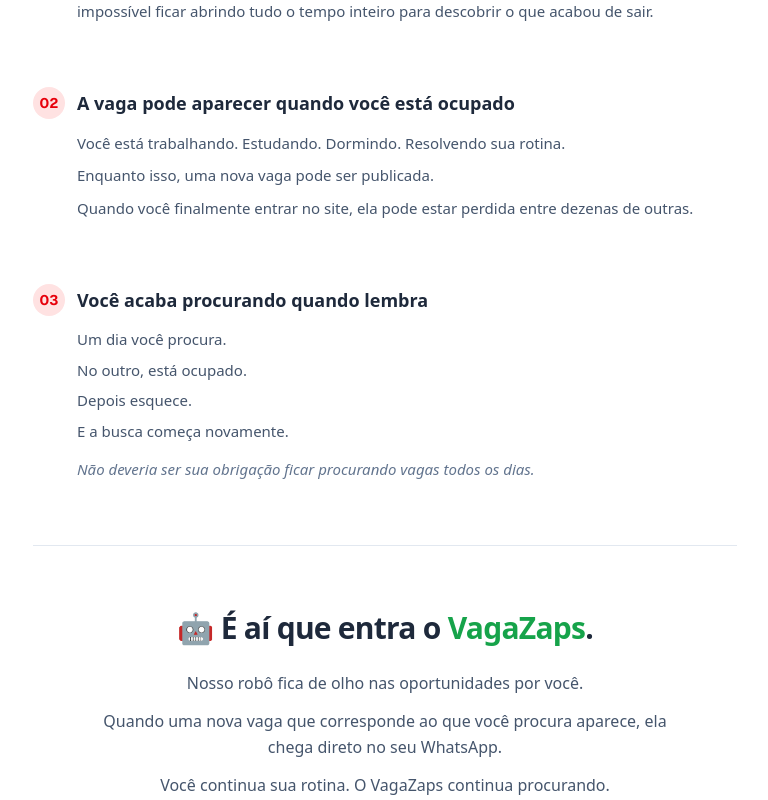
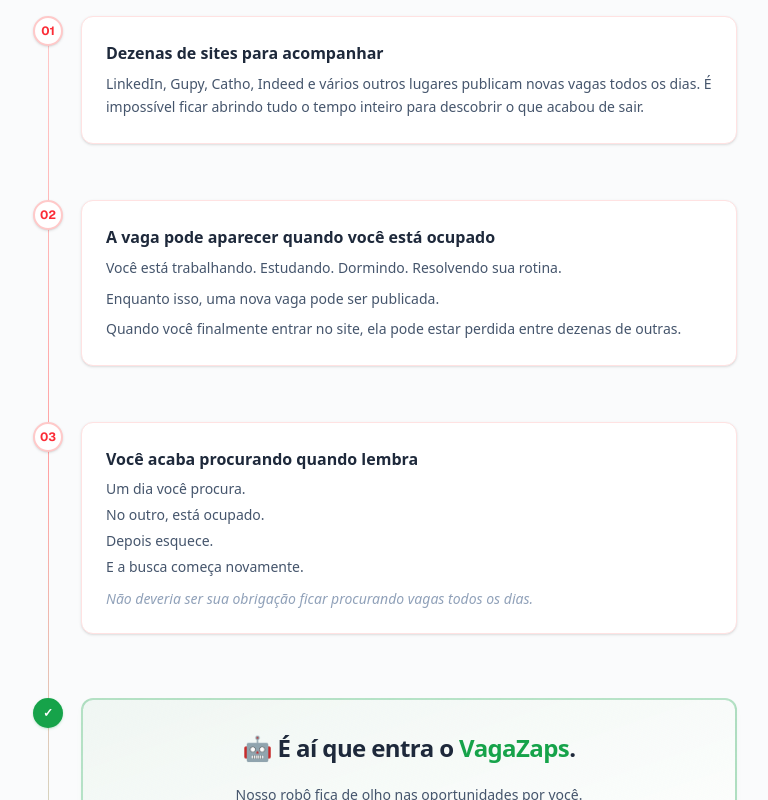
Before and after one commit to Marcoszcoder/vagazaps, a Next.js app: page / in a window 1280 px wide. Shown: the part 2340-3140 px from the top of the page, without its empty margins (255-1023 px from the left). Built offline with nearby package versions, Linux system fonts and the light colour scheme.

Commit message:
fix: improved problem section design - cards, timeline, badge

```diff
--- a/src/components/landing/ProblemSection.tsx
+++ b/src/components/landing/ProblemSection.tsx
@@ -1,9 +1,16 @@
 export default function ProblemSection() {
   return (
-    <section className="bg-white py-20">
+    <section className="bg-[#fafbfc] py-24">
       <div className="mx-auto max-w-3xl px-4 sm:px-6 lg:px-8">
 
+        {/* Badge */}
         <div className="text-center">
+          <span className="inline-block rounded-full border border-[#16a34a]/30 bg-[#16a34a]/10 px-5 py-1.5 text-xs font-semibold tracking-wider text-[#16a34a] uppercase">
+            — Fica sempre atualizado —
+          </span>
+        </div>
+
+        <div className="mt-6 text-center">
           <h2
             className="text-2xl sm:text-3xl md:text-4xl font-bold tracking-tight text-[#1e293b]"
             style={{ fontFamily: 'system-ui, sans-serif', fontWeight: 800 }}
@@ -12,97 +19,116 @@
           </h2>
         </div>
 
-        <div className="mt-16 space-y-16">
+        <div className="mt-20 relative">
+
+          {/* Vertical line */}
+          <div className="absolute left-[15px] top-0 bottom-0 hidden w-px bg-gradient-to-b from-red-200 via-red-300 to-[#16a34a]/30 sm:block" />
+
+          <div className="space-y-14">
 
             {/* Problem 1 */}
-          <div>
-            <div className="flex items-center gap-3">
-              <span className="flex h-8 w-8 items-center justify-center rounded-full bg-red-100 text-sm font-bold text-red-600">01</span>
+            <div className="relative sm:pl-12">
+              <div className="absolute left-0 top-0 hidden sm:flex h-[30px] w-[30px] items-center justify-center rounded-full border-2 border-red-200 bg-white text-xs font-bold text-red-500 shadow-sm">
+                01
+              </div>
+              <div className="rounded-xl border border-red-100 bg-white p-6 shadow-sm">
+                <div className="flex items-center gap-2 sm:hidden mb-2">
+                  <span className="flex h-6 w-6 items-center justify-center rounded-full bg-red-100 text-[10px] font-bold text-red-600">01</span>
+                </div>
                 <h3
-                className="text-lg font-bold text-[#1e293b]"
+                  className="text-base font-bold text-[#1e293b]"
                   style={{ fontFamily: 'system-ui, sans-serif', fontWeight: 800 }}
                 >
                   Dezenas de sites para acompanhar
                 </h3>
+                <p className="mt-2 text-sm leading-relaxed text-slate-600" style={{ fontFamily: 'system-ui, sans-serif', fontWeight: 400 }}>
+                  LinkedIn, Gupy, Catho, Indeed e vários outros lugares publicam novas vagas todos os dias. É impossível ficar abrindo tudo o tempo inteiro para descobrir o que acabou de sair.
+                </p>
               </div>
-            <p className="mt-3 pl-11 text-[15px] leading-relaxed text-slate-600" style={{ fontFamily: 'system-ui, sans-serif', fontWeight: 400 }}>
-              LinkedIn, Gupy, Catho, Indeed e vários outros lugares publicam novas vagas todos os dias.
-              É impossível ficar abrindo tudo o tempo inteiro para descobrir o que acabou de sair.
-            </p>
             </div>
 
             {/* Problem 2 */}
-          <div>
-            <div className="flex items-center gap-3">
-              <span className="flex h-8 w-8 items-center justify-center rounded-full bg-red-100 text-sm font-bold text-red-600">02</span>
+            <div className="relative sm:pl-12">
+              <div className="absolute left-0 top-0 hidden sm:flex h-[30px] w-[30px] items-center justify-center rounded-full border-2 border-red-200 bg-white text-xs font-bold text-red-500 shadow-sm">
+                02
+              </div>
+              <div className="rounded-xl border border-red-100 bg-white p-6 shadow-sm">
+                <div className="flex items-center gap-2 sm:hidden mb-2">
+                  <span className="flex h-6 w-6 items-center justify-center rounded-full bg-red-100 text-[10px] font-bold text-red-600">02</span>
+                </div>
                 <h3
-                className="text-lg font-bold text-[#1e293b]"
+                  className="text-base font-bold text-[#1e293b]"
                   style={{ fontFamily: 'system-ui, sans-serif', fontWeight: 800 }}
                 >
                   A vaga pode aparecer quando você está ocupado
                 </h3>
-            </div>
-            <p className="mt-3 pl-11 text-[15px] leading-relaxed text-slate-600" style={{ fontFamily: 'system-ui, sans-serif', fontWeight: 400 }}>
+                <div className="mt-2 space-y-2">
+                  <p className="text-sm leading-relaxed text-slate-600" style={{ fontFamily: 'system-ui, sans-serif', fontWeight: 400 }}>
                     Você está trabalhando. Estudando. Dormindo. Resolvendo sua rotina.
                   </p>
-            <p className="mt-2 pl-11 text-[15px] leading-relaxed text-slate-600" style={{ fontFamily: 'system-ui, sans-serif', fontWeight: 400 }}>
+                  <p className="text-sm leading-relaxed text-slate-600" style={{ fontFamily: 'system-ui, sans-serif', fontWeight: 400 }}>
                     Enquanto isso, uma nova vaga pode ser publicada.
                   </p>
-            <p className="mt-2 pl-11 text-[15px] leading-relaxed text-slate-600" style={{ fontFamily: 'system-ui, sans-serif', fontWeight: 400 }}>
+                  <p className="text-sm leading-relaxed text-slate-600" style={{ fontFamily: 'system-ui, sans-serif', fontWeight: 400 }}>
                     Quando você finalmente entrar no site, ela pode estar perdida entre dezenas de outras.
                   </p>
                 </div>
+              </div>
+            </div>
 
             {/* Problem 3 */}
-          <div>
-            <div className="flex items-center gap-3">
-              <span className="flex h-8 w-8 items-center justify-center rounded-full bg-red-100 text-sm font-bold text-red-600">03</span>
+            <div className="relative sm:pl-12">
+              <div className="absolute left-0 top-0 hidden sm:flex h-[30px] w-[30px] items-center justify-center rounded-full border-2 border-red-200 bg-white text-xs font-bold text-red-500 shadow-sm">
+                03
+              </div>
+              <div className="rounded-xl border border-red-100 bg-white p-6 shadow-sm">
+                <div className="flex items-center gap-2 sm:hidden mb-2">
+                  <span className="flex h-6 w-6 items-center justify-center rounded-full bg-red-100 text-[10px] font-bold text-red-600">03</span>
+                </div>
                 <h3
-                className="text-lg font-bold text-[#1e293b]"
+                  className="text-base font-bold text-[#1e293b]"
                   style={{ fontFamily: 'system-ui, sans-serif', fontWeight: 800 }}
                 >
                   Você acaba procurando quando lembra
                 </h3>
+                <div className="mt-2 space-y-1.5">
+                  <p className="text-sm text-slate-600" style={{ fontFamily: 'system-ui, sans-serif', fontWeight: 400 }}>Um dia você procura.</p>
+                  <p className="text-sm text-slate-600" style={{ fontFamily: 'system-ui, sans-serif', fontWeight: 400 }}>No outro, está ocupado.</p>
+                  <p className="text-sm text-slate-600" style={{ fontFamily: 'system-ui, sans-serif', fontWeight: 400 }}>Depois esquece.</p>
+                  <p className="text-sm text-slate-600" style={{ fontFamily: 'system-ui, sans-serif', fontWeight: 400 }}>E a busca começa novamente.</p>
                 </div>
-            <div className="mt-3 pl-11 space-y-2">
-              <p className="text-[15px] text-slate-600" style={{ fontFamily: 'system-ui, sans-serif', fontWeight: 400 }}>
-                Um dia você procura.
-              </p>
-              <p className="text-[15px] text-slate-600" style={{ fontFamily: 'system-ui, sans-serif', fontWeight: 400 }}>
-                No outro, está ocupado.
-              </p>
-              <p className="text-[15px] text-slate-600" style={{ fontFamily: 'system-ui, sans-serif', fontWeight: 400 }}>
-                Depois esquece.
-              </p>
-              <p className="text-[15px] text-slate-600" style={{ fontFamily: 'system-ui, sans-serif', fontWeight: 400 }}>
-                E a busca começa novamente.
-              </p>
-            </div>
-            <p className="mt-4 pl-11 text-[15px] font-medium italic text-slate-500" style={{ fontFamily: 'system-ui, sans-serif' }}>
+                <p className="mt-3 text-sm italic text-slate-400" style={{ fontFamily: 'system-ui, sans-serif' }}>
                   Não deveria ser sua obrigação ficar procurando vagas todos os dias.
                 </p>
               </div>
+            </div>
 
-          {/* Divider */}
-          <div className="border-t border-slate-200" />
+          </div>
 
-          {/* Solution */}
-          <div className="text-center">
+          {/* Solution card */}
+          <div className="mt-16 relative sm:pl-12">
+            <div className="absolute left-0 top-0 hidden sm:flex h-[30px] w-[30px] items-center justify-center rounded-full border-2 border-[#16a34a] bg-[#16a34a] text-xs font-bold text-white shadow-sm shadow-[#16a34a]/20">
+              ✓
+            </div>
+            <div className="rounded-xl border-2 border-[#16a34a]/30 bg-gradient-to-br from-[#16a34a]/5 to-white p-8 text-center shadow-md shadow-[#16a34a]/5">
               <h2
-              className="text-2xl sm:text-3xl font-bold tracking-tight text-[#1e293b]"
+                className="text-xl sm:text-2xl font-bold tracking-tight text-[#1e293b]"
                 style={{ fontFamily: 'system-ui, sans-serif', fontWeight: 800 }}
               >
                 🤖 É aí que entra o <span className="text-[#16a34a]">VagaZaps</span>.
               </h2>
-            <p className="mx-auto mt-6 max-w-xl text-[16px] leading-relaxed text-slate-600" style={{ fontFamily: 'system-ui, sans-serif', fontWeight: 400 }}>
+              <div className="mx-auto mt-5 max-w-md space-y-2">
+                <p className="text-sm leading-relaxed text-slate-600" style={{ fontFamily: 'system-ui, sans-serif', fontWeight: 400 }}>
                   Nosso robô fica de olho nas oportunidades por você.
                 </p>
-            <p className="mx-auto mt-3 max-w-xl text-[16px] leading-relaxed text-slate-600" style={{ fontFamily: 'system-ui, sans-serif', fontWeight: 400 }}>
+                <p className="text-sm leading-relaxed text-slate-600" style={{ fontFamily: 'system-ui, sans-serif', fontWeight: 400 }}>
                   Quando uma nova vaga que corresponde ao que você procura aparece, ela chega direto no seu WhatsApp.
                 </p>
-            <p className="mx-auto mt-3 max-w-xl text-[16px] leading-relaxed text-slate-600" style={{ fontFamily: 'system-ui, sans-serif', fontWeight: 400 }}>
+                <p className="text-sm font-medium text-[#1e293b]" style={{ fontFamily: 'system-ui, sans-serif', fontWeight: 600 }}>
                   Você continua sua rotina. O VagaZaps continua procurando.
                 </p>
+              </div>
+            </div>
           </div>
 
         </div>
```
Lines whose indentation alone changed are shown as unchanged.
